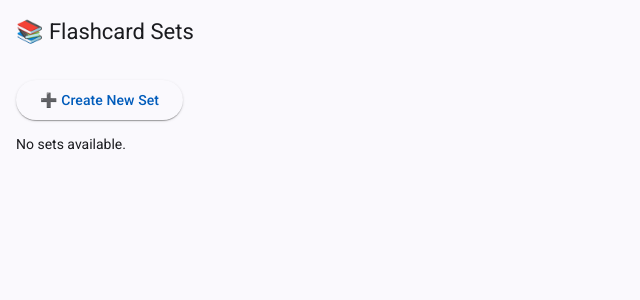
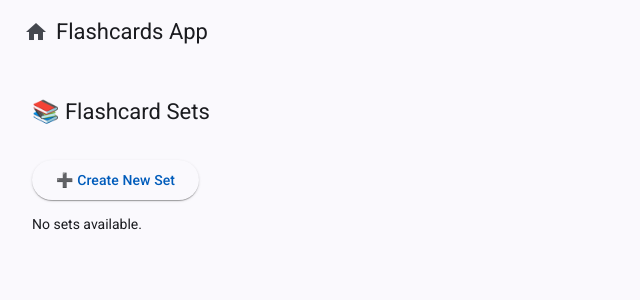
Before and after one commit to ThanhChungNguyen/flashcard-app-ui, an Angular app: page /flashcards in a window 1280 px wide. Shown: the top 300 px of the page, without its empty margins (0-640 px from the left). Built offline with nearby package versions, Linux system fonts and the light colour scheme.

Commit message:
fix routes

```diff
--- a/src/app/app.config.ts
+++ b/src/app/app.config.ts
@@ -1,14 +1,9 @@
 import { ApplicationConfig } from '@angular/core';
 import { provideRouter } from '@angular/router';
-import { routes as flashcardRoutes } from './flashcards/flashcards.routes';
+import { routes } from './app.routes';
 
 export const appConfig: ApplicationConfig = {
   providers: [
-    provideRouter([
-      {
-        path: 'flashcards',
-        children: flashcardRoutes,
-      },
-    ]),
+    provideRouter(routes),
   ],
 };
--- a/src/app/app.html
+++ b/src/app/app.html
@@ -1 +1,5 @@
+
+<app-header></app-header>
+<div style="padding: 16px;">
 <router-outlet></router-outlet>
+</div>
--- a/src/app/app.ts
+++ b/src/app/app.ts
@@ -1,9 +1,10 @@
 import { Component, signal } from '@angular/core';
 import { RouterOutlet } from '@angular/router';
+import { AppHeaderComponent } from './shared/app-header';
 
 @Component({
   selector: 'app-root',
-  imports: [RouterOutlet],
+  imports: [RouterOutlet, AppHeaderComponent],
   templateUrl: './app.html',
   styleUrl: './app.scss'
 })
--- a/src/app/flashcards/flashcards.routes.ts
+++ b/src/app/flashcards/flashcards.routes.ts
@@ -6,7 +6,7 @@ import { SetFormComponent } from './pages/set-form.component';
 
 export const routes: Routes = [
   { path: '', component: HomeComponent },
-    { path: 'set/new', component: SetFormComponent },
+  { path: 'set/new', component: SetFormComponent },
   { path: 'set/:id', component: SetDetailComponent },
   { path: 'set/:id/study', component: StudyComponent },
 ];
--- /dev/null
+++ b/src/app/shared/app-header.html
@@ -0,0 +1,6 @@
+<mat-toolbar color="primary">
+    <button mat-icon-button [routerLink]="['/flashcards']" aria-label="Home">
+    <mat-icon>home</mat-icon>
+    </button>
+    <span>Flashcards App</span>
+</mat-toolbar>
```
Also changed, not shown: src/app/app.routes.ts (+10 -2 lines), src/app/shared/app-header.ts (added, +13 -0 lines), src/app/shared/app-header.scss (added), 1 other file (tests, documents, lock files or other folders).
